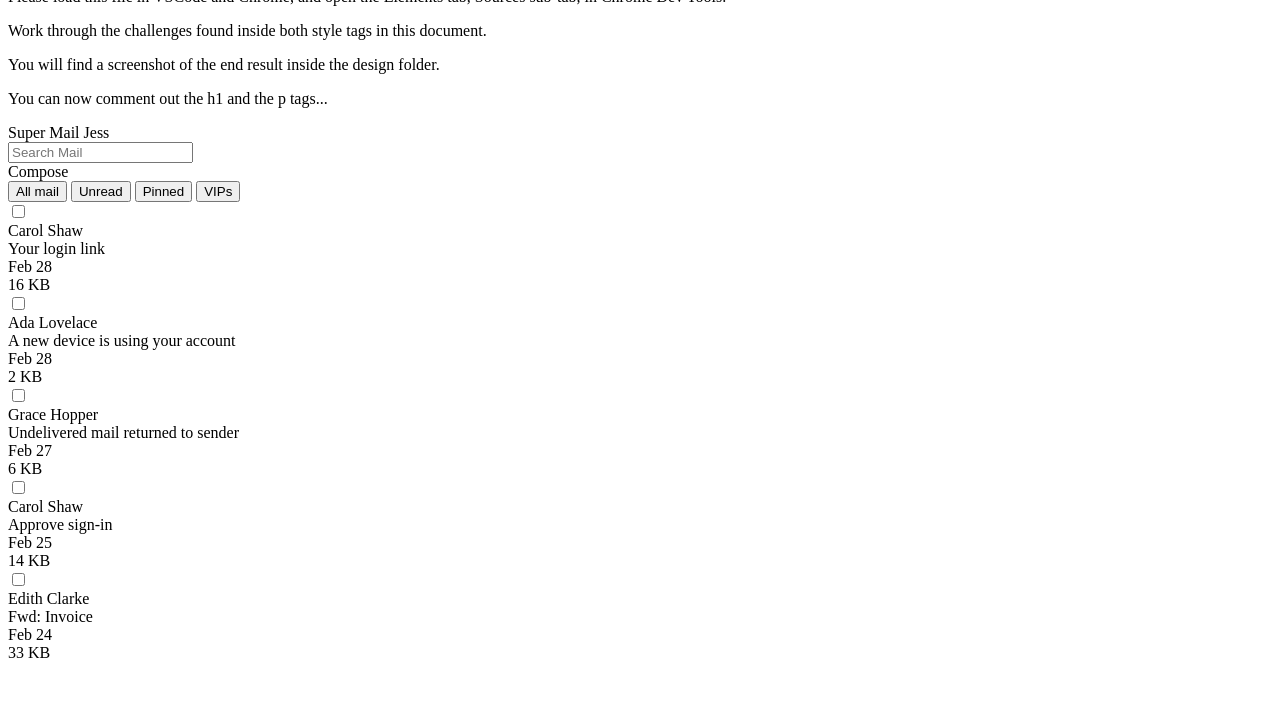
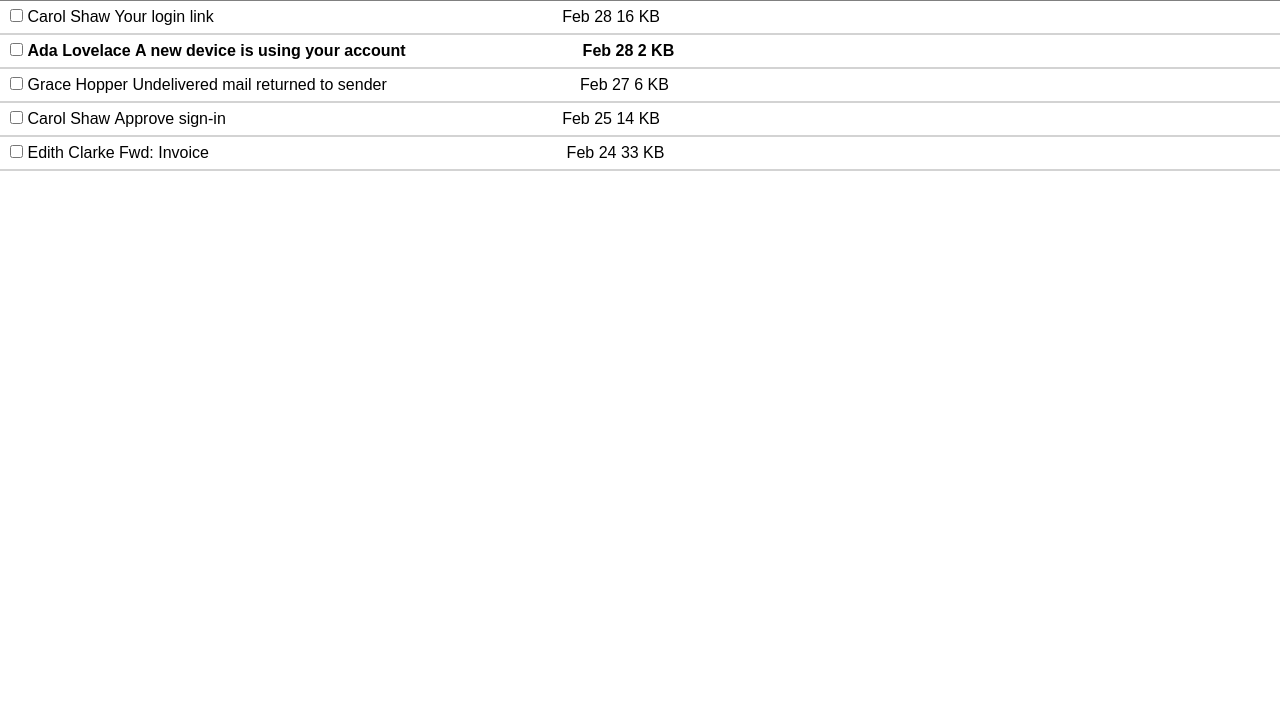
Before and after one commit to bloominstituteoftechnology/module-project-html-and-css-ii-amandavarri, a plain HTML site: page index.html in a window 1280 px wide. Shown: the part 92-800 px from the top of the page. Drawn offline with Linux system fonts and the light colour scheme.

Commit message:
finished project

```diff
--- a/index.html
+++ b/index.html
@@ -5,60 +5,183 @@
   <meta charset="UTF-8">
   <style>
     /* 👉 Task 1- Apply the reset found on this page: https://www.joshwcomeau.com/css/custom-css-reset/ */
-
+    /*
+  1. Use a more-intuitive box-sizing model.
+*/
+*, *::before, *::after {
+  box-sizing: border-box;
+}
+/*
+  2. Remove default margin
+*/
+* {
+  margin: 0;
+}
+/*
+  Typographic tweaks!
+  3. Add accessible line-height
+  4. Improve text rendering
+*/
+body {
+  line-height: 1.5;
+  -webkit-font-smoothing: antialiased;
+}
+/*
+  5. Improve media defaults
+*/
+img, picture, video, canvas, svg {
+  display: block;
+  max-width: 100%;
+}
+/*
+  6. Remove built-in form typography styles
+*/
+input, button, textarea, select {
+  font: inherit;
+}
+/*
+  7. Avoid text overflows
+*/
+p, h1, h2, h3, h4, h5, h6 {
+  overflow-wrap: break-word;
+}
+/*
+  8. Create a root stacking context
+*/
+#root, #__next {
+  isolation: isolate;
+}
   </style>
   <style>
     /* 👉 Task 2- Target the body element.
     Apply a font family of Arial to the body element.
     The font property is inherited by descendant (nested) elements. */
+    body {
+      font-family: Arial;
+
+    }
 
     /* 👉 Task 3- Target the element with id headerTop.
     Apply white color to the text, some padding using px or rem units, and a dark background color. */
-
+      #headerTop {
+        color: white;
+        padding: 10px;
+        background-color: darkslategrey;
+      }
     /* 👉 Task 4- Target the divs that are directly nested underneath the id headerTop.
     Make them display as inline block, instead of block.
     This will make them render on the same line. */
+
+    #headerTop div{
+      display:inline-block;
+    }
 
     /* 👉 Task 5- Target the spans that are nested inside the id headerTop.
     Make them have some margin on the right.
     This will prevent the spans from crashing against one another. */
 
+    #headerTop span{
+      margin-right:5px;
+    }
+
     /* 👉 Task 6- Target the first span nested inside the element with id headerTop.
     Make it have a font weight of bold, and transform the text to uppercase. */
 
+    #headerTop span:nth-of-type(1){
+      font-weight: bold;
+      text-transform: uppercase;
+    }
+
     /* 👉 Task 7- Target the id headerBottom.
     Give it a bottom border of 1 pixel, solid gray, and a little bit of padding using px or rem units. */
+    #headerBottom{
+      border-bottom: 1px solid gray ;
+      padding: 3px;
+    }
 
     /* 👉 Task 8- Target the divs that are nested directly inside the element with id headerBottom.
     Make them display as inline block, instead of block.
     This will cause them to render on the same line.
     You can consolidate this rule with the one on step. 4 */
 
+    #headerBottom div{
+      display: inline-block;
+
+    }
+
     /* 👉 Task 9- Target the "Compose" button, although note it's a div instead an actual button.
     Give it color, bold text, background, padding, border radius, margin right, and a cursor of pointer. */
+    #headerBottom div:nth-of-type(1){
+      color:beige;
+      text-weight: bold;
+      background-color: darkslategray;
+      padding: 6px;
+      border-radius: 3px;
+      margin-right: 2px;
+      cursor: pointer;
+
+    }
+
 
     /* 👉 Task 10- Research how to remove all the default styling of button elements.
     Target the button elements inside the element with id headerBottom.
     Remove all their styling, give them a bit of margin to the right, and a cursor of pointer. */
 
+    #headerBottom button{
+      all: unset;
+      margin-right: 6px;
+      cursor: pointer;
+    }
+
     /* 👉 Task 11- Target the button element inside the id headerBottom that has a class of active
     Make the font weight be bolder, and add a bottom border of 2 pixels solid color (you choose the color).
     Add the class name to the "All mail" button. */
+      #headerBottom .active{
+        font-weight: bolder;
+        border-bottom: 2px solid darkslategray;
+
+      }
+
 
     /* 👉 Task 12- Target all divs directly nested inside elements with a class of email,
     and make them display as inline-block elements.
     This will make each email render all its details in the same line*/
 
+    .email div {
+      display: inline-block;
+
+    }
+
     /* 👉 Task 13- Target the elements with a class of email.
     Give them some padding, bigger padding to the left, and a bottom border of very light grey. */
+
+    .email {
+      padding: 4px 4px 4px 10px;
+      border-bottom: 2px solid lightgray;
+
+    }
+
 
     /* 👉 Task 14- Target each div inside the element with a class of email.
     Make the email author and the email subject take 35% of the width of the parent element.
     Make the check, the date and the size take up 8% of the width of the parent element.
     This will arrange the details in visible columns. */
 
+    .email-author, .email-subject {
+      width: 35%;
+
+    }
+
+    .email-date, .email-check, . email-size {
+      width: 8%;
+    }
+
     /* 👉 Task 15- Target the second email and have its font weight be bold.
     This will make it look "unread". */
+
+    .email:nth-child(2){
+      font-weight:bold;
+    }
 
     /* Well done! Check the design file to make sure you are close enough. */
 
@@ -68,11 +191,11 @@
 
 <body>
   <div id="instructions">
-    <h1>HTML & CSS II</h1>
+    <!-- <h1>HTML & CSS II</h1>
     <p>Please load this file in VSCode and Chrome, and open the Elements tab, Sources sub-tab, in Chrome Dev Tools.</p>
     <p>Work through the challenges found inside both style tags in this document.</p>
     <p>You will find a screenshot of the end result inside the design folder.</p>
-    <p>You can now comment out the h1 and the p tags...</p>
+    <p>You can now comment out the h1 and the p tags...</p> -->
   </div>
   <div>
     <header>
@@ -88,7 +211,7 @@
       <div id="headerBottom">
         <div>Compose</div>
         <div>
-          <button>All mail</button>
+          <button class="active">All mail</button>
           <button>Unread</button>
           <button>Pinned</button>
           <button>VIPs</button>
```
